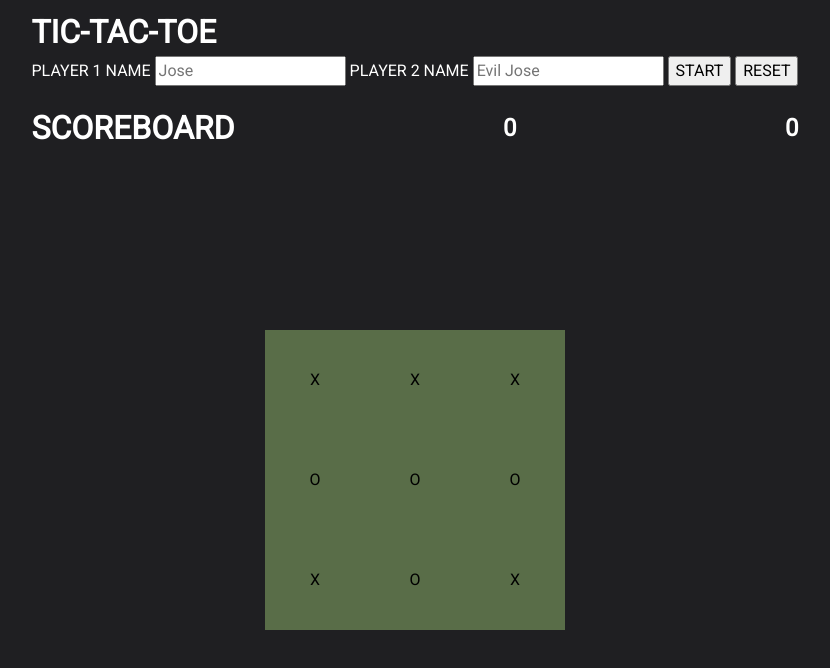
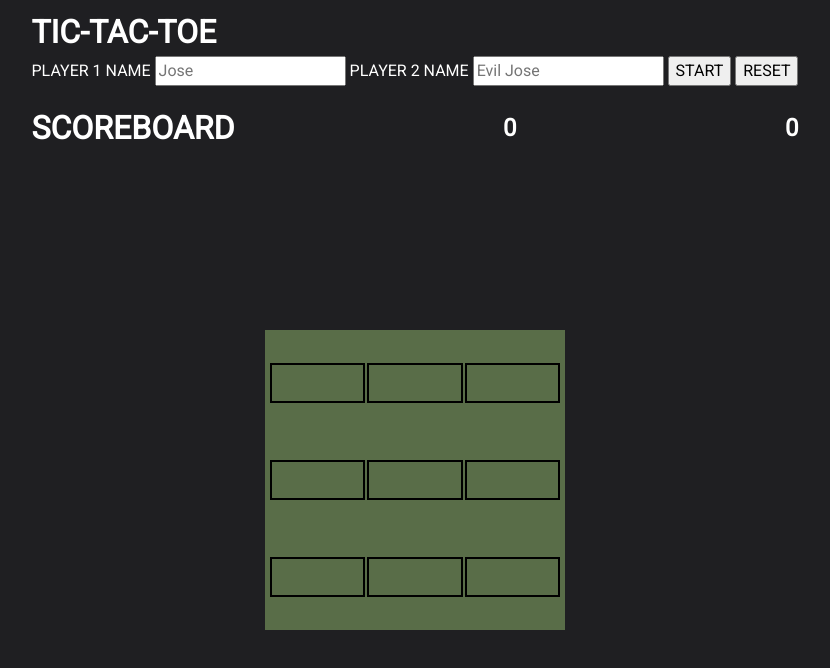
Before and after one commit to cdanni91/17-tic-tac-toe, a plain HTML site: page index.html in a window 1280 px wide. Both pictures are taken after a click on the button "START". Shown: the whole page, without its empty margins (225-1055 px from the left). Drawn offline with Linux system fonts and the light colour scheme.

Commit message:
Add basic style to see created divs

```diff
--- a/javascript.js
+++ b/javascript.js
@@ -11,7 +11,7 @@ function gameBoard() {
         }
 
         // testing board
-        board[0][0] = "X"
+        /* board[0][0] = "X"
         board[0][1] = "X"
         board[0][2] = "X"
         board[1][0] = "O"
@@ -20,7 +20,7 @@ function gameBoard() {
         board[2][0] = "X"
         board[2][1] = "O"
         board[2][2] = "X"
-        console.log(board);
+        console.log(board); */
     }
 
     function getBoard () {
@@ -246,8 +246,6 @@ function frontCreator () {
             createBoard(board);
             clearScores();
 
-
-
         })
 
 
@@ -257,6 +255,7 @@ function frontCreator () {
                 let name2 = "";
                 let player1 = {};
                 let player2 = {};
+
 
                 function setPlayerNames () {
                     const player1NameInput = document.querySelector("#player_1");
@@ -273,7 +272,7 @@ function frontCreator () {
 
                 }
 
-                setPlayerNames();
+
 
                 function createPlayers(name1, name2) {
 
@@ -284,6 +283,8 @@ function frontCreator () {
 
                 }
 
+                //get the names and create the players
+                setPlayerNames();
                 createPlayers(name1,name2);
 
 
--- a/style.css
+++ b/style.css
@@ -152,7 +152,7 @@ body {
 
 
       #game {
-
+        padding: 5px;
         background-color: var(--green-submit);
         width: 300px;
         height: 300px;
@@ -163,6 +163,13 @@ body {
         display: grid;
         grid-template-columns: repeat(3, 1fr);
         grid-template-rows: repeat((3,1fr));
+        gap: 2px;
 
 
       }
+
+        #game>div {
+
+          height: 40px;
+          border: 2px solid black;
+        }
```
